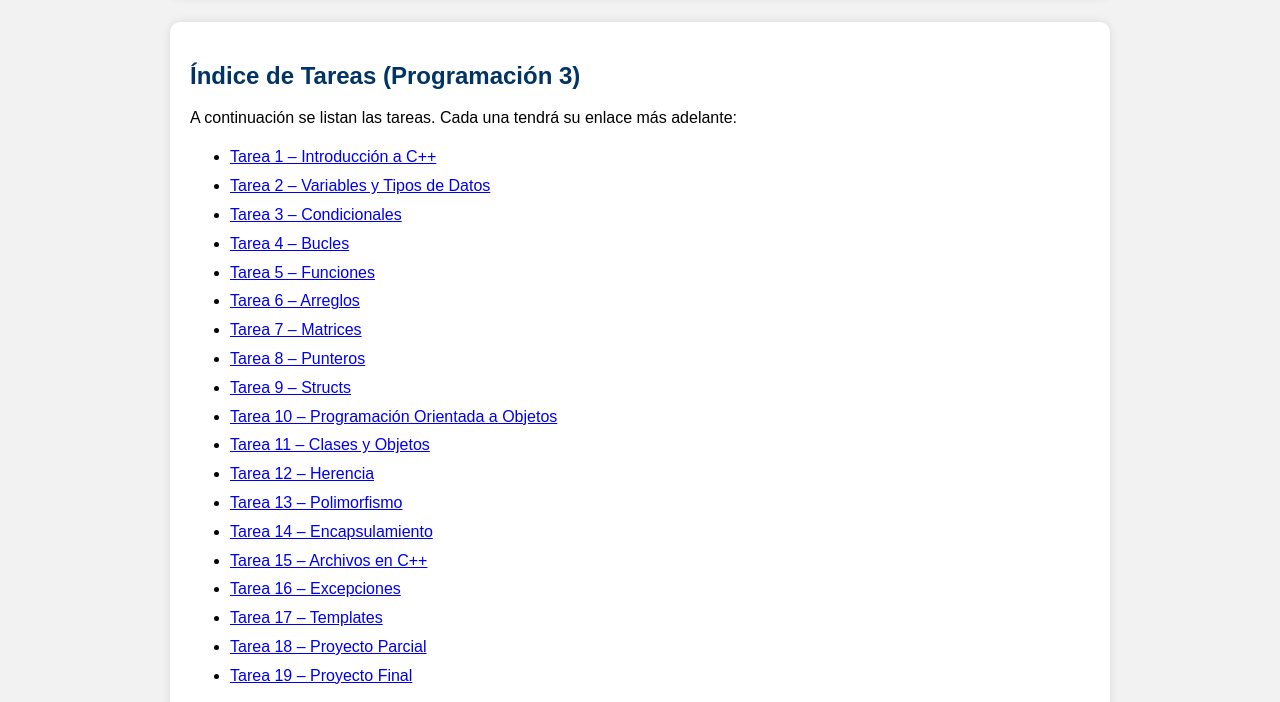
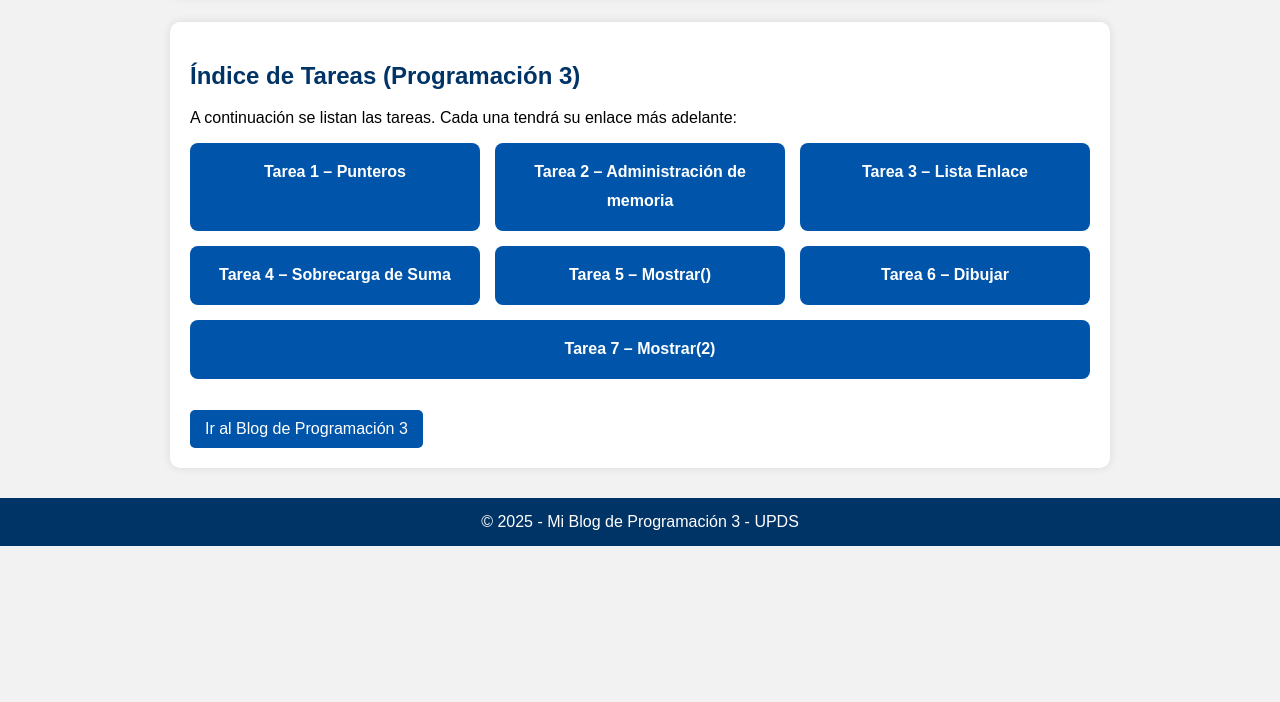
Before and after one commit to AnaMaydana/tareas, a plain HTML site: page index.html in a window 1280 px wide. Shown: the part 638-1340 px from the top of the page. After the commit the page ends 1184 px from the top, so only its background shows below. Drawn offline with Linux system fonts and the light colour scheme.

Commit message:
Refactor index.html for improved structure and styles

```diff
--- a/index.html
+++ b/index.html
@@ -4,7 +4,6 @@
     <meta charset="UTF-8">
     <meta name="viewport" content="width=device-width, initial-scale=1.0">
     <title>Portada - Programación 3 | UPDS</title>
-
     <style>
         body {
             font-family: Arial, Helvetica, sans-serif;
@@ -17,6 +16,8 @@
             color: white;
             padding: 40px 20px;
             text-align: center;
+            opacity: 0;
+            animation: fadeIn 1s forwards;
         }
 
         header h1 {
@@ -46,14 +47,45 @@
             margin-top: 25px;
             border-radius: 10px;
             box-shadow: 0 0 10px rgba(0,0,0,0.1);
+            opacity: 0;
+            transform: translateY(20px);
+            animation: fadeInUp 1s forwards;
         }
 
         h2 {
             color: #003366;
+            opacity: 0;
+            animation: fadeIn 1s forwards;
         }
 
         ul {
             line-height: 1.8em;
+            display: flex;
+            flex-wrap: wrap;
+            gap: 15px;
+            padding: 0;
+            list-style: none;
+        }
+
+        .task-card {
+            background: #0055aa;
+            color: white;
+            padding: 15px;
+            border-radius: 8px;
+            flex: 1 1 calc(30% - 10px);
+            text-align: center;
+            transition: transform 0.3s, box-shadow 0.3s;
+        }
+
+        .task-card a {
+            color: white;
+            text-decoration: none;
+            font-weight: bold;
+        }
+
+        .task-card:hover {
+            transform: translateY(-5px);
+            box-shadow: 0 5px 15px rgba(0,0,0,0.2);
         }
 
         footer {
@@ -77,13 +109,21 @@
         .btn:hover {
             background: #003f7f;
         }
+
+        /* Animaciones */
+        @keyframes fadeIn {
+            to { opacity: 1; }
+        }
+
+        @keyframes fadeInUp {
+            to { opacity: 1; transform: translateY(0); }
+        }
     </style>
 </head>
-
 <body>
 
 <header>
-        <h1>Portada - Programación 3</h1>
+    <h1>Programación 3</h1>
     <p>Universidad Privada Domingo Savio (UPDS)</p>
 </header>
 
@@ -122,25 +162,13 @@
     <p>A continuación se listan las tareas. Cada una tendrá su enlace más adelante:</p>
 
     <ul>
-            <li><a href="#">Tarea 1 – Introducción a C++</a></li>
-            <li><a href="#">Tarea 2 – Variables y Tipos de Datos</a></li>
-            <li><a href="#">Tarea 3 – Condicionales</a></li>
-            <li><a href="#">Tarea 4 – Bucles</a></li>
-            <li><a href="#">Tarea 5 – Funciones</a></li>
-            <li><a href="#">Tarea 6 – Arreglos</a></li>
-            <li><a href="#">Tarea 7 – Matrices</a></li>
-            <li><a href="#">Tarea 8 – Punteros</a></li>
-            <li><a href="#">Tarea 9 – Structs</a></li>
-            <li><a href="#">Tarea 10 – Programación Orientada a Objetos</a></li>
-            <li><a href="#">Tarea 11 – Clases y Objetos</a></li>
-            <li><a href="#">Tarea 12 – Herencia</a></li>
-            <li><a href="#">Tarea 13 – Polimorfismo</a></li>
-            <li><a href="#">Tarea 14 – Encapsulamiento</a></li>
-            <li><a href="#">Tarea 15 – Archivos en C++</a></li>
-            <li><a href="#">Tarea 16 – Excepciones</a></li>
-            <li><a href="#">Tarea 17 – Templates</a></li>
-            <li><a href="#">Tarea 18 – Proyecto Parcial</a></li>
-            <li><a href="#">Tarea 19 – Proyecto Final</a></li>
+        <li class="task-card"><a href="https://github.com/AnaMaydana/programacion3/blob/main/puntero.cpp" target="_blank">Tarea 1 – Punteros</a></li>
+        <li class="task-card"><a href="https://github.com/AnaMaydana/programacion3/blob/main/administracionmemoria.cpp" target="_blank">Tarea 2 – Administración de memoria</a></li>
+        <li class="task-card"><a href="https://github.com/AnaMaydana/programacion3/blob/main/listaenlace.cpp" target="_blank">Tarea 3 – Lista Enlace</a></li>
+        <li class="task-card"><a href="https://github.com/AnaMaydana/programacion3/blob/main/sobrecargasuma.cpp" target="_blank">Tarea 4 – Sobrecarga de Suma</a></li>
+        <li class="task-card"><a href="https://github.com/AnaMaydana/programacion3/blob/main/mostrar().cpp" target="_blank">Tarea 5 – Mostrar()</a></li>
+        <li class="task-card"><a href="https://github.com/AnaMaydana/programacion3/blob/main/dibujar.cpp" target="_blank">Tarea 6 – Dibujar</a></li>
+        <li class="task-card"><a href="https://github.com/AnaMaydana/programacion3/blob/main/mostrar(2).cpp" target="_blank">Tarea 7 – Mostrar(2)</a></li>
     </ul>
 
     <a href="#" class="btn">Ir al Blog de Programación 3</a>
```
Lines whose indentation alone changed are shown as unchanged.
